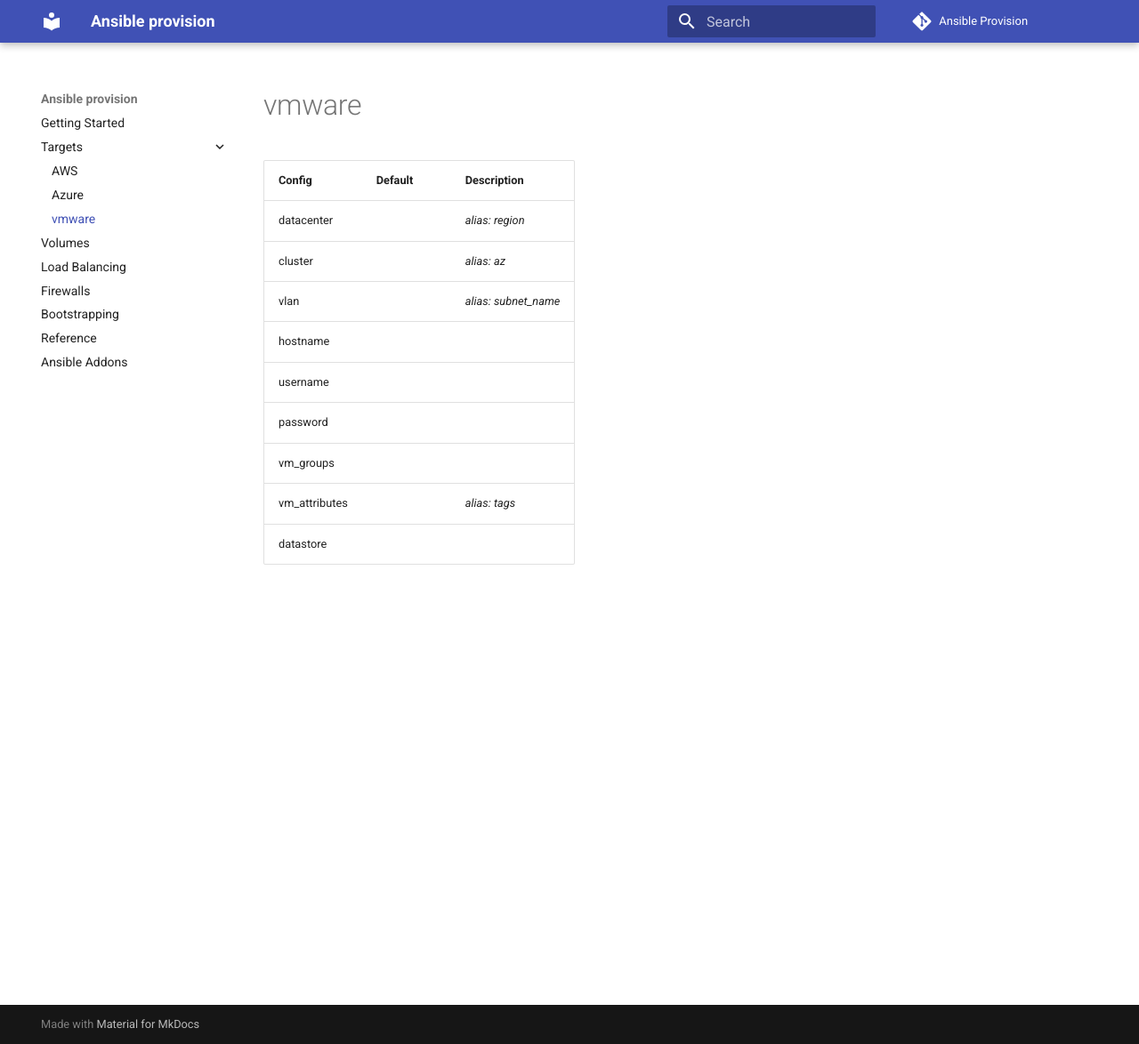
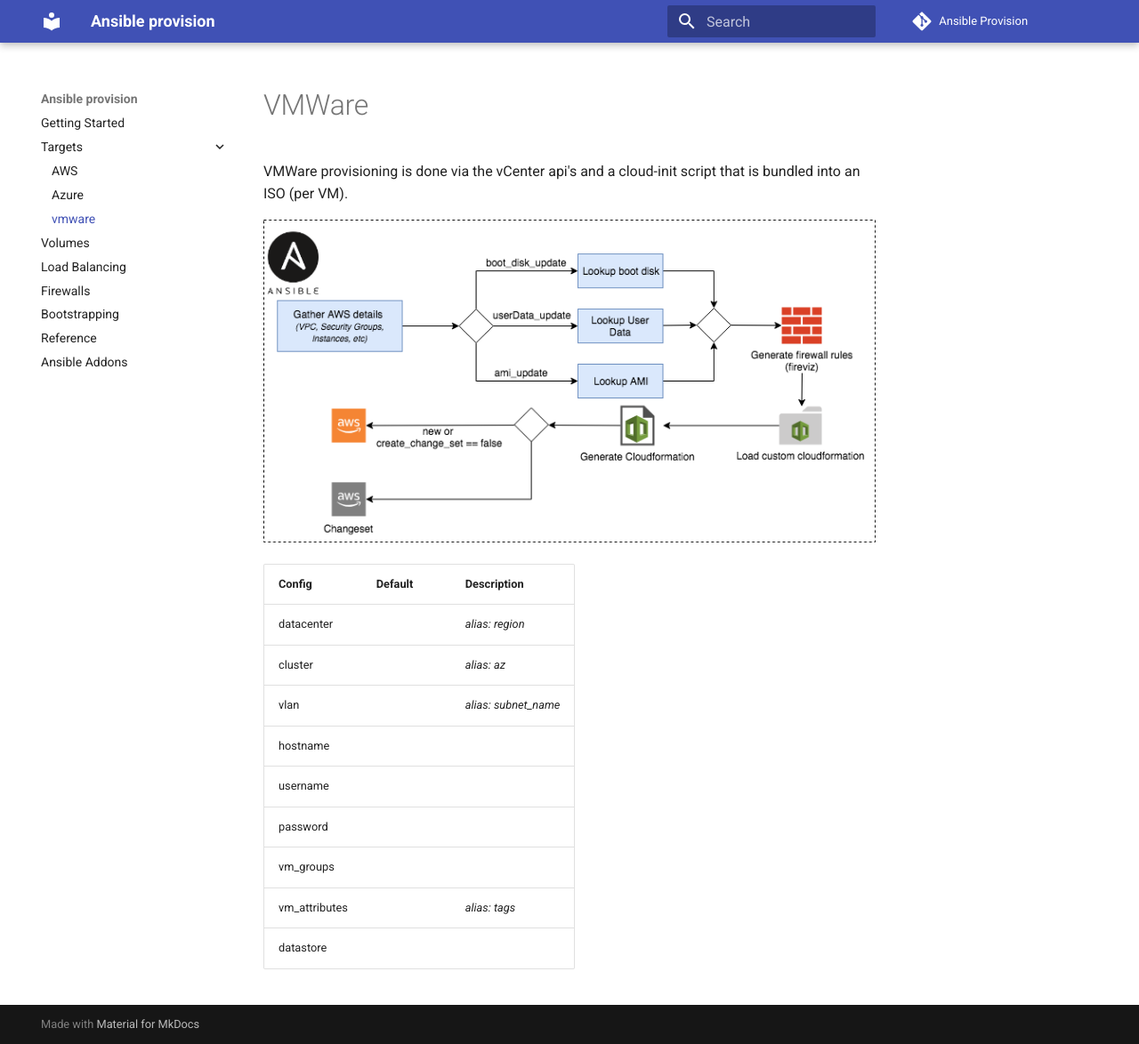
Before and after one commit to moshloop/ansible-provision, an MkDocs documentation site: the page built from docs/vmware.md, in a window 1280 px wide and 1174 px high. Shown: the whole window at 89% size. Built offline with MkDocs 1.6.1 and Material for MkDocs 9.7.7, drawn with Linux system fonts in a browser that asks for light colours; comment, search, counter and statistics services are not loaded.

Commit message:
vmware lifecycle

```diff
--- a/docs/vmware.md
+++ b/docs/vmware.md
@@ -1,3 +1,9 @@
+# VMWare
+
+VMWare provisioning is done via the vCenter api's and a cloud-init script that is bundled into an ISO (per VM).
+
+![](../images/aws_lifecycle.png)
+
 | Config                  | Default                                       | Description                                          |
 | ----------------------- | --------------------------------------------- | ---------------------------------------------------- |
 | datacenter     |                                               | *alias: region*                        |
```
Also changed, not shown: docs/images/vmware_lifecycle.png (added).
